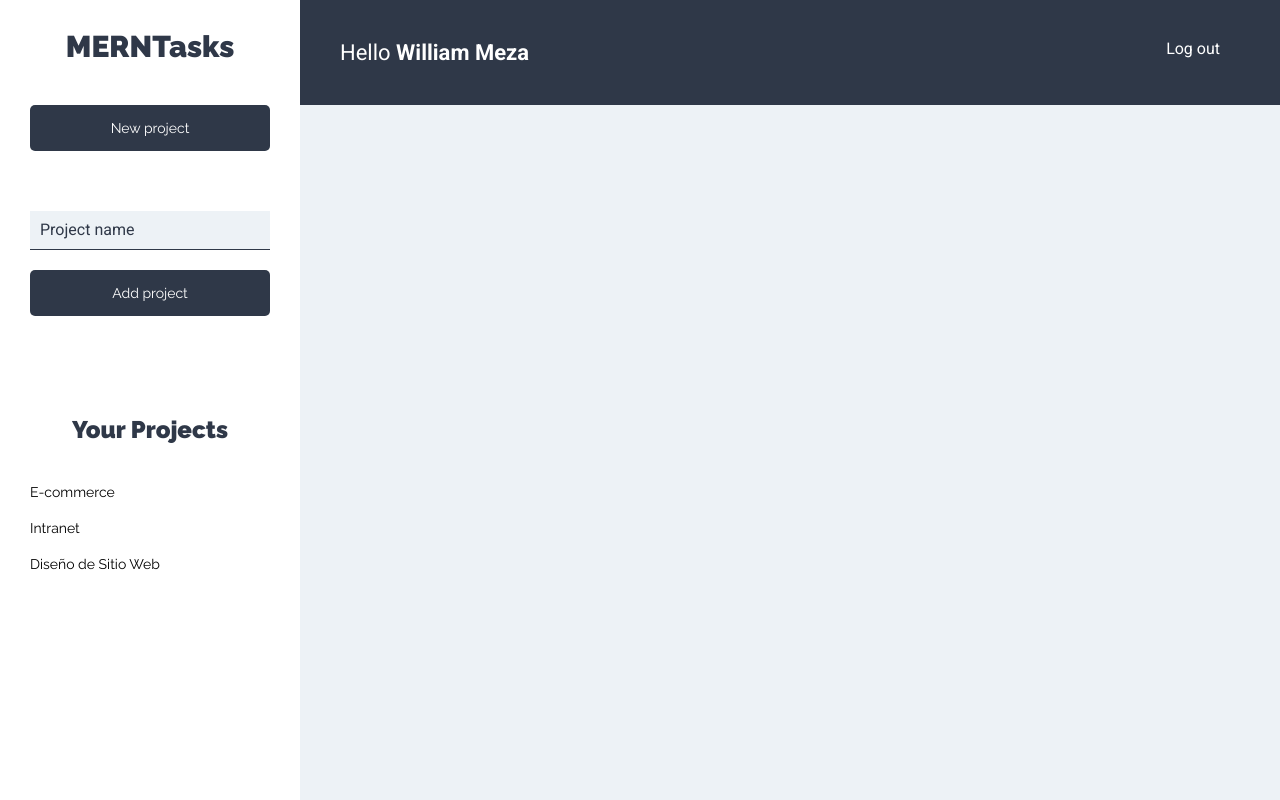
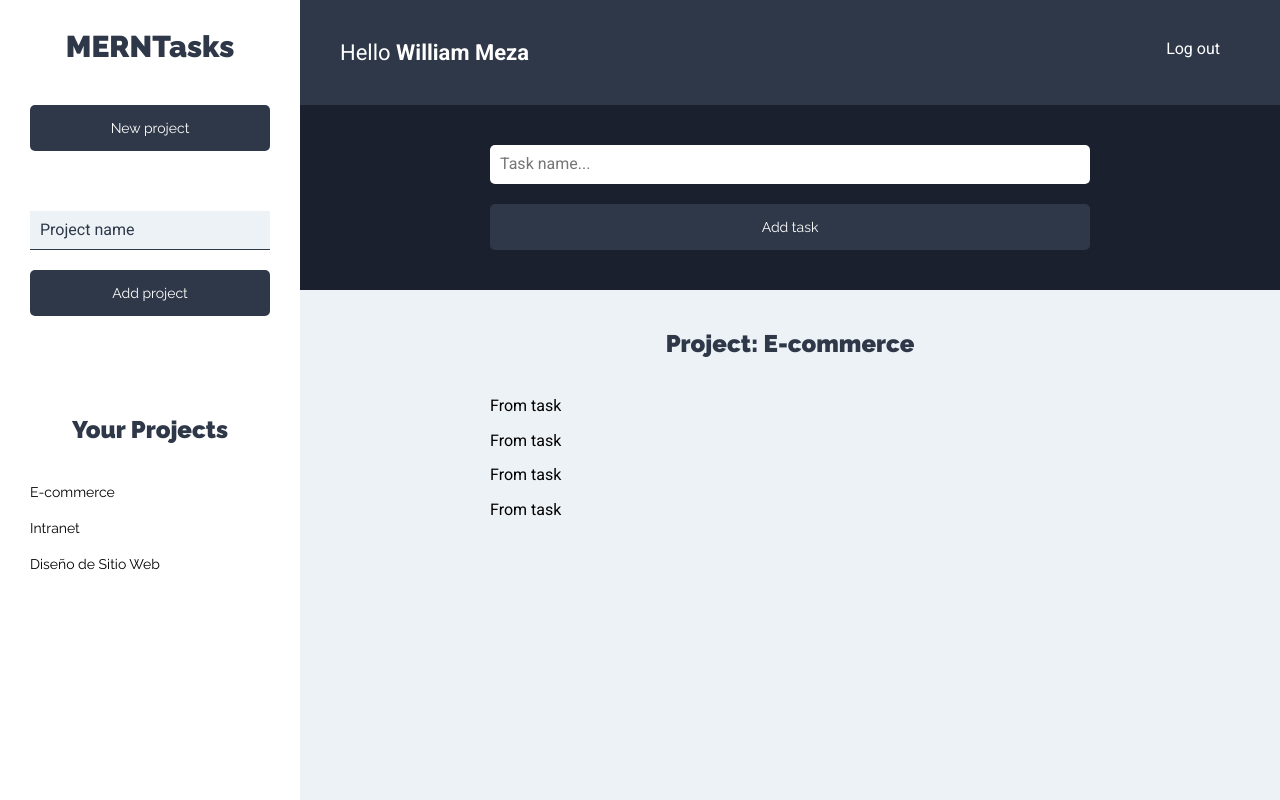
Before and after one commit to wmezadev/task-client-react, a React (Create React App) app: page /projects in a window 1280 px wide. Built offline with nearby package versions, Linux system fonts and the light colour scheme.

Commit message:
Feat - add project tasks details design components

```diff
--- a/src/components/projects/Projects.jsx
+++ b/src/components/projects/Projects.jsx
@@ -1,6 +1,8 @@
 import React from 'react';
 import Sidebar from '../layout/Sidebar';
 import TopBar from '../layout/TopBar';
+import TaskForm from '../tasks/TaskForm';
+import TaskList from '../tasks/TaskList';
 
 const Project = () => {
     return (
@@ -9,8 +11,9 @@
             <div className="main-section">
                 <TopBar/>
                 <main>
+                    <TaskForm/>
                     <div className="container-tasks">
-
+                        <TaskList/>
                     </div>
                 </main>
             </div>
--- /dev/null
+++ b/src/components/tasks/Task.jsx
@@ -0,0 +1,7 @@
+import React from 'react';
+
+const Task = () => {
+    return ( <p>From task</p> );
+}
+
+export default Task;
--- /dev/null
+++ b/src/components/tasks/TaskForm.jsx
@@ -0,0 +1,29 @@
+import React from 'react';
+
+const TaskForm = () => {
+    return (
+        <div className="form">
+            <form>
+                <div className="container-input">
+                    <input
+                        type="text"
+                        className="input-text"
+                        placeholder="Task name..."
+                        name="name"
+                    />
+                </div>
+
+                <div className="container-input">
+                    <button
+                        type="submit"
+                        className="btn btn-primary btn-submit btn-block"
+                    >
+                    Add task
+                    </button>
+                </div>
+            </form>
+        </div>
+    );
+}
+
+export default TaskForm;
--- /dev/null
+++ b/src/components/tasks/TaskList.jsx
@@ -0,0 +1,31 @@
+import React, { Fragment } from 'react';
+import Task from './Task';
+
+const TaskList = () => {
+    const projectTasks = [
+        { name: 'Select platform', status: true },
+        { name: 'Select colors', status: false },
+        { name: 'Select payment platforms', status: false },
+        { name: 'Select Hosting', status: true }
+    ]
+
+    return (
+        <Fragment>
+            <h2>Project: E-commerce</h2>
+
+            <ul className="task-list">
+                {projectTasks.length === 0
+                    ? (<li className="task"><p>no tasks</p></li>)
+                    :
+                    projectTasks.map(task => (
+                        <Task
+                            task={task}
+                        />
+                    ))
+                }
+            </ul>
+        </Fragment>
+    );
+}
+
+export default TaskList;
```
